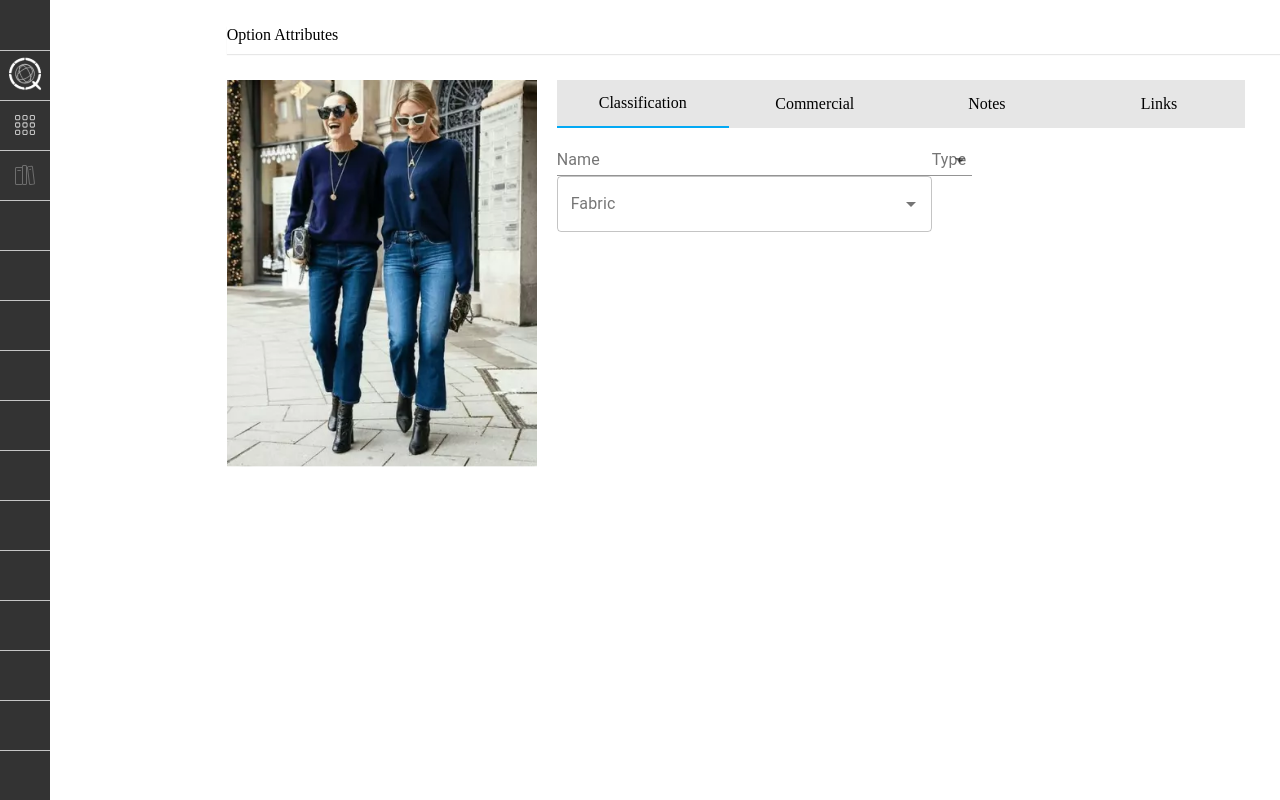
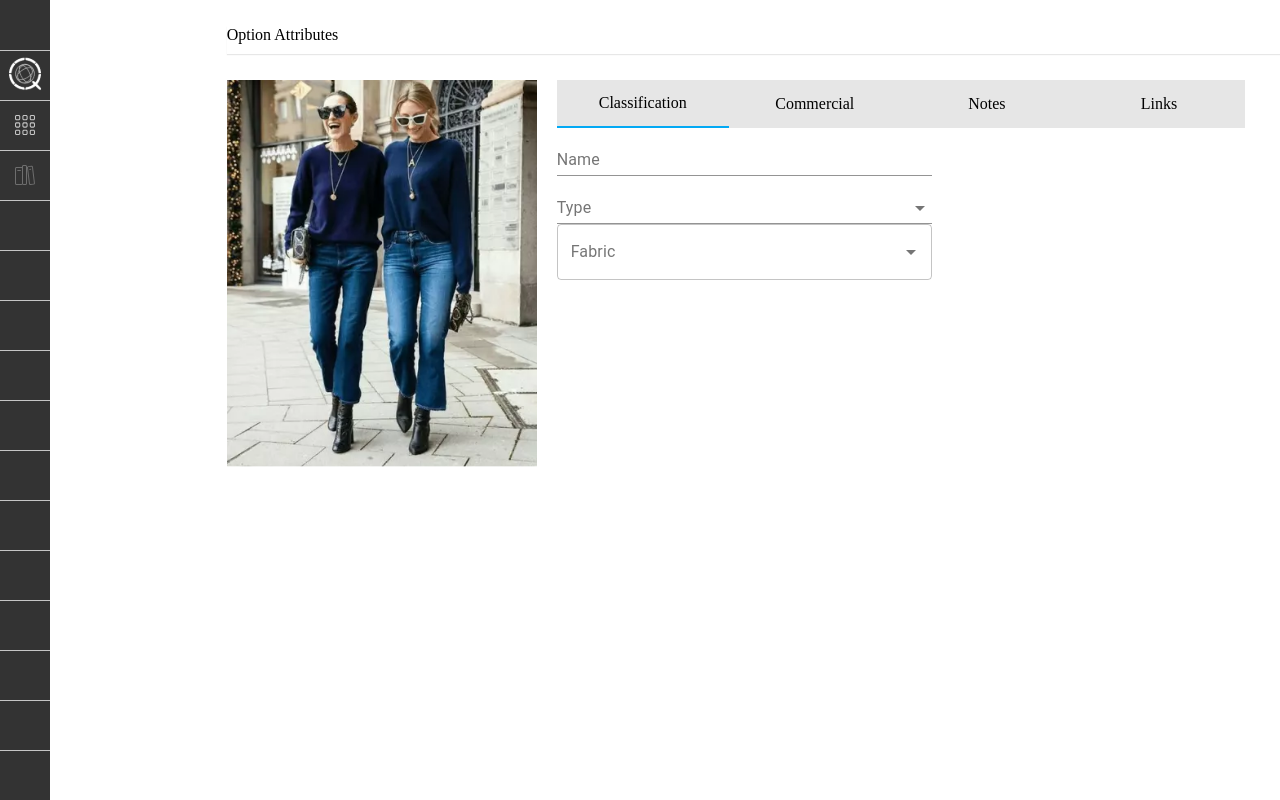
Before and after one commit to toreylittlefield/quadrant-basic-test-challenge, a React (Create React App) app in the folder client/: page / in a window 1280 px wide. Shown: the top 800 px of the page. Built offline with nearby package versions, Linux system fonts and the light colour scheme; a web font is replaced by a local one.

Commit message:
add uuidv4 key to CustomSimpleSelect MenuItems

```diff
--- a/client/src/components/Inputs/CustomSimpleSelect.js
+++ b/client/src/components/Inputs/CustomSimpleSelect.js
@@ -1,13 +1,14 @@
 import Proptypes from "prop-types";
 import React from "react";
 import { FormControl, InputLabel, Select, MenuItem } from "@material-ui/core";
+import { v4 as uuidv4 } from "uuid";
 
 const CustomSimpleSelect = ({
   setFormValues = () => {},
   types = [],
   selectedType = "",
 }) => (
-  <FormControl>
+  <FormControl style={{ width: 375 }}>
     <InputLabel id="custom-simple-select-label-types">Type</InputLabel>
     <Select
       labelId="custom-simple-select-label-types"
@@ -18,7 +19,9 @@ const CustomSimpleSelect = ({
       }
     >
       {types.map((typevalue) => (
-        <MenuItem value={typevalue}>{typevalue}</MenuItem>
+        <MenuItem key={uuidv4()} value={typevalue}>
+          {typevalue}
+        </MenuItem>
       ))}
     </Select>
   </FormControl>
```
